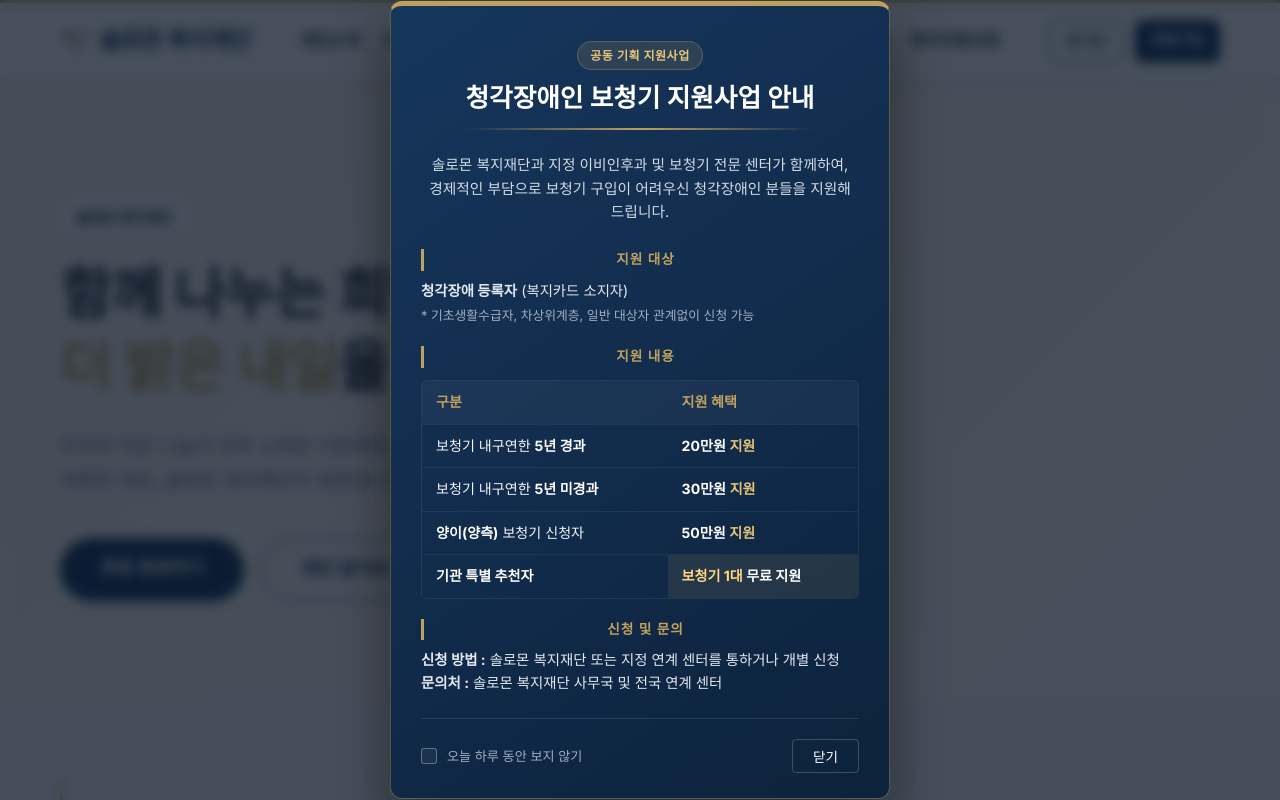
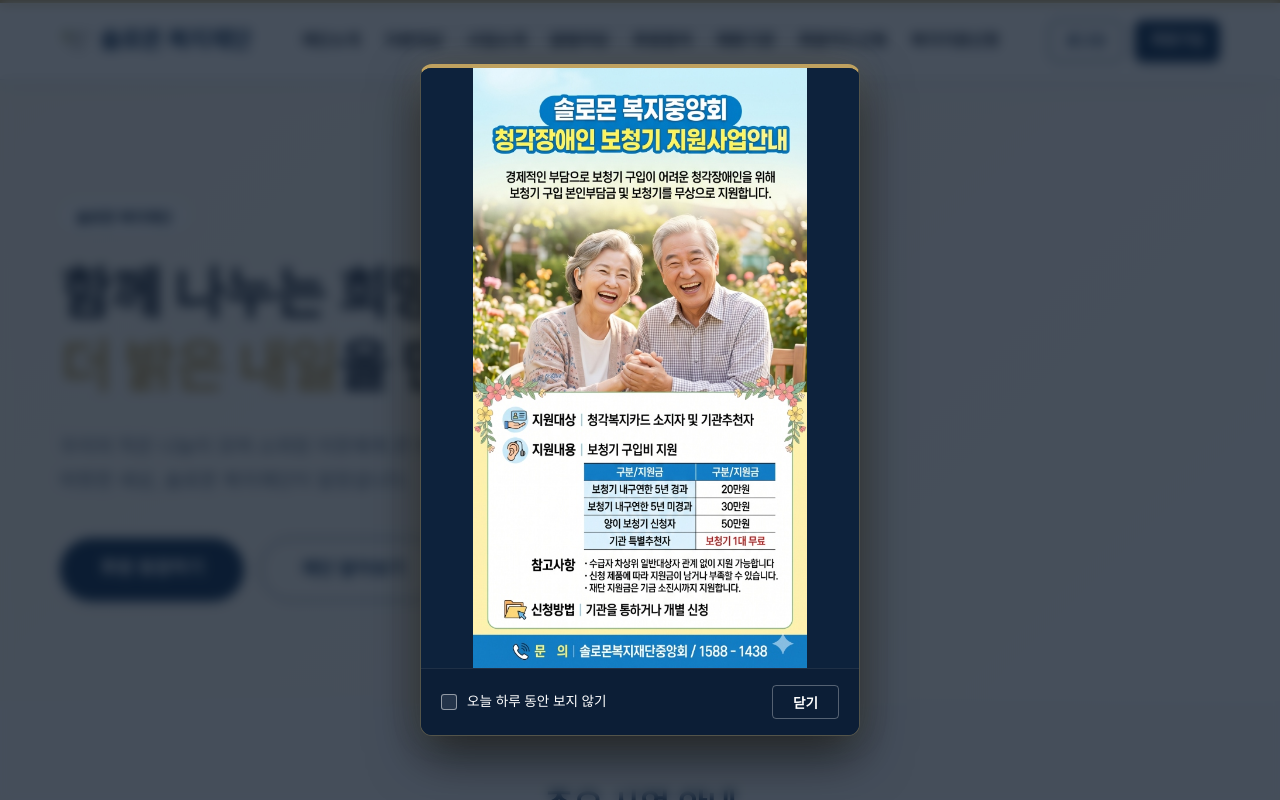
Before and after one commit to LowMp/solomon, a Next.js app: page / in a window 1280 px wide. Shown: the top 800 px of the page. Built offline with nearby package versions, Linux system fonts and the light colour scheme.

Commit message:
feat: 청각장애인 보청기 지원사업 안내 팝업 모달 구현 (사용자 최종 이미지 적용, 스크롤 제거 및 텍스트 가독성 개선)

```diff
--- a/src/components/WelfarePopup.css
+++ b/src/components/WelfarePopup.css
@@ -15,19 +15,21 @@
   animation: popupFadeIn 0.3s ease-out;
 }
 
-.popup-content {
-  background: linear-gradient(145deg, #16365c 0%, #0d223c 100%);
+.popup-content.image-type {
+  background: #0d223c;
   border: 1px solid rgba(191, 161, 95, 0.4);
-  border-top: 5px solid #bfa15f;
+  border-top: 4px solid #bfa15f;
   border-radius: 12px;
   width: 90%;
-  max-width: 500px;
-  padding: 35px 30px 25px 30px;
-  box-shadow: 0 20px 50px rgba(0, 0, 0, 0.5), 0 0 30px rgba(191, 161, 95, 0.1);
-  color: #f5f7fa;
+  max-width: 440px; /* Reduced width to display whole poster without scroll */
+  padding: 0;
+  box-shadow: 0 20px 50px rgba(0, 0, 0, 0.6), 0 0 30px rgba(191, 161, 95, 0.15);
+  overflow: hidden;
   position: relative;
-  font-family: 'Inter', 'Noto Serif KR', sans-serif;
   animation: popupSlideUp 0.35s cubic-bezier(0.16, 1, 0.3, 1);
+  display: flex;
+  flex-direction: column;
+  max-height: 92vh; /* Limit entire modal height relative to viewport */
 }
 
 @keyframes popupFadeIn {
@@ -46,133 +48,23 @@
   }
 }
 
-.popup-header {
-  text-align: center;
-  margin-bottom: 24px;
+.popup-image-container {
+  width: 100%;
+  flex: 1;
+  min-height: 0;
+  overflow: hidden; /* Prevent scrollbars completely */
+  display: flex;
+  justify-content: center;
+  align-items: center;
+  background-color: #0d223c;
 }
 
-.popup-badge {
-  display: inline-block;
-  background-color: rgba(191, 161, 95, 0.15);
-  color: #e5c478;
-  border: 1px solid rgba(191, 161, 95, 0.3);
-  padding: 4px 12px;
-  font-size: 0.75rem;
-  font-weight: 600;
-  border-radius: 20px;
-  margin-bottom: 12px;
-  letter-spacing: 0.5px;
-}
-
-.popup-header h2 {
-  font-family: 'Noto Serif KR', serif;
-  font-size: 1.6rem;
-  color: #ffffff;
-  margin: 0 0 12px 0;
-  line-height: 1.35;
-  font-weight: 700;
-  word-break: keep-all;
-}
-
-.popup-divider {
-  height: 2px;
-  background: linear-gradient(90deg, transparent, #bfa15f, transparent);
-  width: 80%;
-  margin: 0 auto;
-}
-
-.popup-body {
-  margin-bottom: 24px;
-}
-
-.popup-intro {
-  font-size: 0.92rem;
-  line-height: 1.6;
-  text-align: center;
-  color: #d1dbe5;
-  margin-bottom: 24px;
-  word-break: keep-all;
-}
-
-.popup-section {
-  margin-bottom: 20px;
-}
-
-.popup-section:last-child {
-  margin-bottom: 0;
-}
-
-.section-title {
-  font-size: 0.85rem;
-  color: #bfa15f;
-  text-transform: uppercase;
-  letter-spacing: 1px;
-  margin: 0 0 8px 0;
-  border-left: 3px solid #bfa15f;
-  padding-left: 8px;
-  font-weight: 700;
-}
-
-.section-text {
-  font-size: 0.9rem;
-  line-height: 1.6;
-  color: #e2e8f0;
-  margin: 0;
-  word-break: keep-all;
-}
-
-.text-muted {
-  font-size: 0.8rem;
-  color: #a0aec0;
-  display: inline-block;
-  margin-top: 4px;
-}
-
-/* Table styling */
-.table-responsive {
+.popup-main-image {
   width: 100%;
-  overflow-x: auto;
-  margin: 12px 0;
-  border-radius: 6px;
-  border: 1px solid rgba(255, 255, 255, 0.08);
-}
-
-.popup-table {
-  width: 100%;
-  border-collapse: collapse;
-  font-size: 0.88rem;
-  text-align: left;
-}
-
-.popup-table th,
-.popup-table td {
-  padding: 10px 14px;
-  border-bottom: 1px solid rgba(255, 255, 255, 0.06);
-}
-
-.popup-table th {
-  background-color: rgba(255, 255, 255, 0.04);
-  color: #bfa15f;
-  font-weight: 600;
-}
-
-.popup-table tr:last-child td {
-  border-bottom: none;
-}
-
-.popup-table td strong {
-  color: #ffffff;
-}
-
-.highlight-gold {
-  color: #e5c478;
-  font-weight: 600;
-}
-
-.highlight-gold-bg {
-  background-color: rgba(191, 161, 95, 0.12);
-  color: #ffd885;
-  font-weight: 700;
+  height: auto;
+  max-height: 75vh; /* Keep image responsive to screen height */
+  object-fit: contain;
+  display: block;
 }
 
 /* Footer & Checkbox Styling */
@@ -180,25 +72,28 @@
   display: flex;
   justify-content: space-between;
   align-items: center;
-  border-top: 1px solid rgba(255, 255, 255, 0.1);
-  padding-top: 20px;
-  margin-top: 20px;
+  background-color: #0c1e36;
+  padding: 16px 20px;
+  border-top: 1px solid rgba(255, 255, 255, 0.08);
+  flex-shrink: 0;
 }
 
+/* Brightened text and checkbox for visibility */
 .checkbox-container {
   display: flex;
   align-items: center;
   position: relative;
   padding-left: 26px;
   cursor: pointer;
-  font-size: 0.82rem;
-  color: #a0aec0;
+  font-size: 0.85rem;
+  color: #ffffff; /* Bright white text */
+  font-weight: 500;
   user-select: none;
   transition: color 0.2s ease;
 }
 
 .checkbox-container:hover {
-  color: #e2e8f0;
+  color: #ffd885; /* Soft gold on hover */
 }
 
 .checkbox-container input {
@@ -216,8 +111,8 @@
   transform: translateY(-50%);
   height: 16px;
   width: 16px;
-  background-color: rgba(255, 255, 255, 0.05);
-  border: 1px solid rgba(255, 255, 255, 0.3);
+  background-color: rgba(255, 255, 255, 0.1);
+  border: 1px solid rgba(255, 255, 255, 0.5); /* Brighter border */
   border-radius: 3px;
   transition: all 0.2s ease;
 }
@@ -254,10 +149,10 @@
 .popup-close-btn {
   background-color: transparent;
   color: #ffffff;
-  border: 1px solid rgba(255, 255, 255, 0.2);
+  border: 1px solid rgba(255, 255, 255, 0.3); /* Brighter border */
   padding: 6px 20px;
   font-size: 0.85rem;
-  font-weight: 500;
+  font-weight: 600;
   border-radius: 4px;
   cursor: pointer;
   transition: all 0.25s ease;
@@ -267,15 +162,15 @@
   background-color: #ffffff;
   color: #16365c;
   border-color: #ffffff;
-  box-shadow: 0 4px 12px rgba(255, 255, 255, 0.15);
+  box-shadow: 0 4px 12px rgba(255, 255, 255, 0.2);
 }
 
 @media (max-width: 480px) {
-  .popup-content {
-    padding: 25px 20px 20px 20px;
+  .popup-content.image-type {
+    max-height: 95vh;
   }
-  .popup-header h2 {
-    font-size: 1.35rem;
+  .popup-main-image {
+    max-height: 65vh;
   }
   .popup-footer {
     flex-direction: column;
--- a/src/components/WelfarePopup.jsx
+++ b/src/components/WelfarePopup.jsx
@@ -20,7 +20,6 @@
 
   const handleClose = (hideForToday) => {
     if (hideForToday) {
-      // Set expire time to 24 hours from now
       const expireTime = new Date().getTime() + 24 * 60 * 60 * 1000;
       localStorage.setItem("welfare_popup_hide_until", expireTime.toString());
     }
@@ -31,68 +30,14 @@
 
   return (
     <div className="popup-overlay" onClick={() => handleClose(false)}>
-      <div className="popup-content" onClick={(e) => e.stopPropagation()}>
-        <div className="popup-header">
-          <span className="popup-badge">공동 기획 지원사업</span>
-          <h2>청각장애인 보청기 지원사업 안내</h2>
-          <div className="popup-divider"></div>
+      <div className="popup-content image-type" onClick={(e) => e.stopPropagation()}>
+        <div className="popup-image-container">
+          <img
+            src="/welfare_popup_image.jpg"
+            alt="청각장애인 보청기 지원사업안내"
+            className="popup-main-image"
+          />
         </div>
-
-        <div className="popup-body">
-          <p className="popup-intro">
-            솔로몬 복지재단과 지정 이비인후과 및 보청기 전문 센터가 함께하여,
-            경제적인 부담으로 보청기 구입이 어려우신 청각장애인 분들을 지원해 드립니다.
-          </p>
-
-          <div className="popup-section">
-            <h4 className="section-title">지원 대상</h4>
-            <p className="section-text">
-              <strong>청각장애 등록자</strong> (복지카드 소지자)<br />
-              <span className="text-muted">* 기초생활수급자, 차상위계층, 일반 대상자 관계없이 신청 가능</span>
-            </p>
-          </div>
-
-          <div className="popup-section">
-            <h4 className="section-title">지원 내용</h4>
-            <div className="table-responsive">
-              <table className="popup-table">
-                <thead>
-                  <tr>
-                    <th>구분</th>
-                    <th>지원 혜택</th>
-                  </tr>
-                </thead>
-                <tbody>
-                  <tr>
-                    <td>보청기 내구연한 <strong>5년 경과</strong></td>
-                    <td className="highlight-gold"><strong>20만원</strong> 지원</td>
-                  </tr>
-                  <tr>
-                    <td>보청기 내구연한 <strong>5년 미경과</strong></td>
-                    <td className="highlight-gold"><strong>30만원</strong> 지원</td>
-                  </tr>
-                  <tr>
-                    <td><strong>양이(양측)</strong> 보청기 신청자</td>
-                    <td className="highlight-gold"><strong>50만원</strong> 지원</td>
-                  </tr>
-                  <tr>
-                    <td><strong>기관 특별 추천자</strong></td>
-                    <td className="highlight-gold-bg">보청기 1대 <strong>무료 지원</strong></td>
-                  </tr>
-                </tbody>
-              </table>
-            </div>
-          </div>
-
-          <div className="popup-section">
-            <h4 className="section-title">신청 및 문의</h4>
-            <p className="section-text">
-              <strong>신청 방법 :</strong> 솔로몬 복지재단 또는 지정 연계 센터를 통하거나 개별 신청<br />
-              <strong>문의처 :</strong> 솔로몬 복지재단 사무국 및 전국 연계 센터
-            </p>
-          </div>
-        </div>
-
         <div className="popup-footer">
           <label className="checkbox-container">
             <input type="checkbox" id="today-hide-checkbox" onChange={(e) => handleClose(e.target.checked)} />
```
Also changed, not shown: public/welfare_popup_image.jpg (added).
